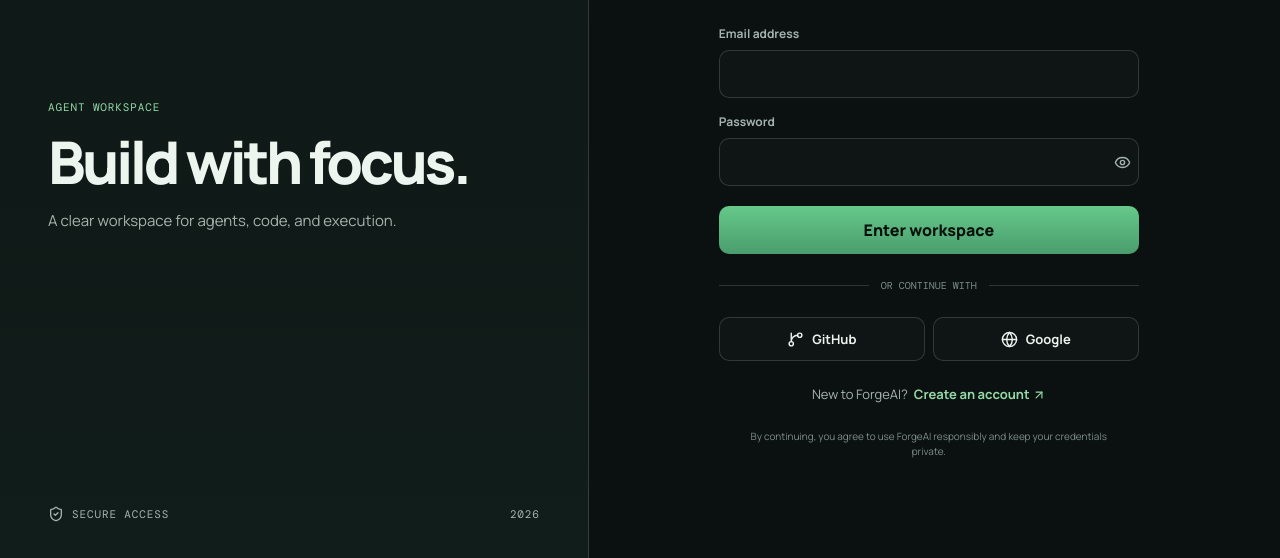
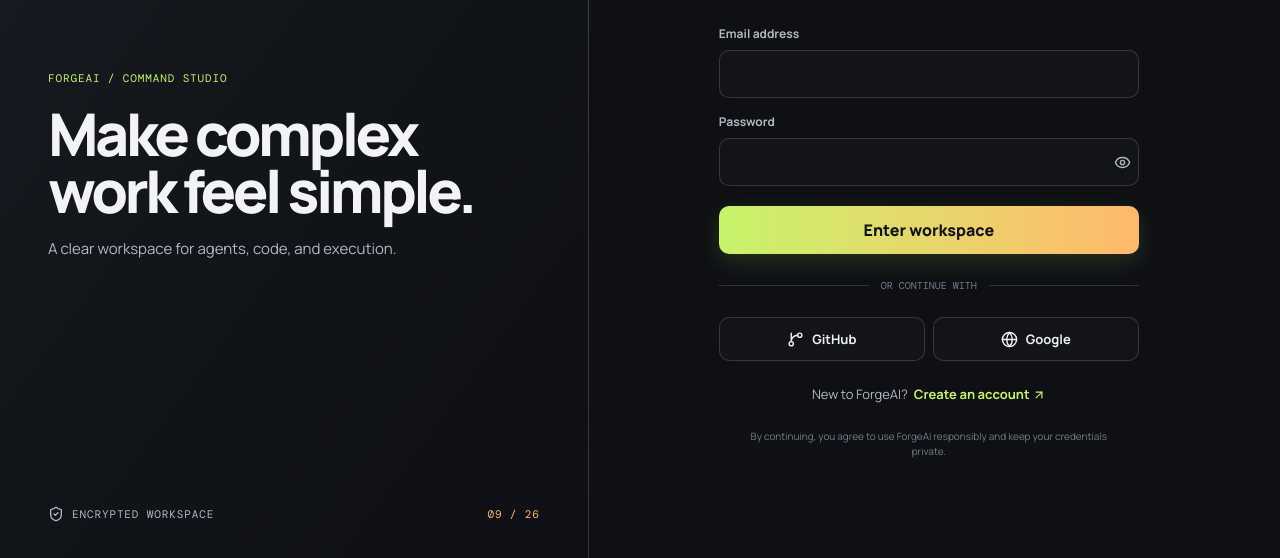
Before and after one commit to sanjayk-eng/ForgeAI, a React (Vite) app in the folder Frontend/: page /login in a window 1280 px wide. Shown: the part 242-800 px from the top of the page. Built offline with nearby package versions, Linux system fonts and the light colour scheme; no server answers.

Commit message:
feat(styles): update color scheme and improve UI elements for enhanced user experience

```diff
--- a/Frontend/src/index.css
+++ b/Frontend/src/index.css
@@ -4,13 +4,14 @@
 @theme {
   --font-sans: 'Manrope', sans-serif;
   --font-mono: 'DM Mono', monospace;
-  --color-forge-bg: #0b1110;
-  --color-forge-panel: #101918;
-  --color-forge-card: #131d1b;
-  --color-forge-soft: #a5b3ae;
-  --color-forge-muted: #7d8d88;
-  --color-forge-accent: #93d8a8;
-  --color-forge-accent-strong: #66c98a;
+  --color-forge-bg: #0e1014;
+  --color-forge-panel: #15181d;
+  --color-forge-card: #191d23;
+  --color-forge-soft: #b1b8c2;
+  --color-forge-muted: #737c88;
+  --color-forge-accent: #c6f36a;
+  --color-forge-accent-strong: #a9dc4f;
+  --color-forge-signal: #ffb86b;
 }
 
 @layer base {
@@ -20,8 +21,13 @@
     min-width: 320px;
     min-height: 100vh;
     margin: 0;
-    color: #edf2ee;
-    background: radial-gradient(circle at top, rgba(120, 171, 142, 0.12), transparent 30%), #0b1110;
+    color: #f1f3f5;
+    background:
+      linear-gradient(rgba(255, 255, 255, 0.025) 1px, transparent 1px),
+      linear-gradient(90deg, rgba(255, 255, 255, 0.025) 1px, transparent 1px),
+      radial-gradient(circle at 50% -20%, rgba(198, 243, 106, 0.12), transparent 34%),
+      #0e1014;
+    background-size: 48px 48px, 48px 48px, auto, auto;
     font-family: var(--font-sans);
     font-synthesis: none;
     text-rendering: optimizeLegibility;
--- a/Frontend/src/modules/auth/AuthForm.tsx
+++ b/Frontend/src/modules/auth/AuthForm.tsx
@@ -30,7 +30,7 @@
         </p>
       )}
       <button
-        className="mt-1 flex h-12 items-center justify-center gap-2 rounded-[10px] border-0 bg-gradient-to-b from-forge-accent-strong to-[#4a9d6d] font-extrabold text-[#07110c] transition hover:-translate-y-px hover:opacity-95 disabled:cursor-wait disabled:opacity-70 disabled:hover:translate-y-0"
+        className="mt-1 flex h-12 items-center justify-center gap-2 rounded-[10px] border-0 bg-gradient-to-r from-forge-accent to-forge-signal font-extrabold text-[#111419] shadow-[0_8px_24px_rgba(198,243,106,0.14)] transition hover:-translate-y-px hover:shadow-[0_12px_30px_rgba(198,243,106,0.2)] disabled:cursor-wait disabled:opacity-70 disabled:hover:translate-y-0"
         type="submit"
         disabled={submitting}
       >
--- a/Frontend/src/modules/auth/AuthLayout.tsx
+++ b/Frontend/src/modules/auth/AuthLayout.tsx
@@ -4,19 +4,19 @@
 export function AuthLayout() {
   return (
     <main className="grid min-h-screen bg-forge-bg lg:grid-cols-[minmax(300px,0.92fr)_minmax(460px,1.08fr)]">
-      <aside className="relative hidden min-h-screen flex-col justify-between overflow-hidden border-r border-white/15 bg-gradient-to-b from-[#0e1715] to-[#111d1a] p-9 text-[#edf5ef] lg:flex lg:px-12" aria-label="ForgeAI workspace">
+      <aside className="relative hidden min-h-screen flex-col justify-between overflow-hidden border-r border-white/15 bg-gradient-to-br from-[#191d23] via-[#111419] to-[#0e1014] p-9 text-[#f1f3f5] lg:flex lg:px-12" aria-label="ForgeAI workspace">
         <div className="relative z-10 flex items-center justify-between font-mono text-[11px] uppercase tracking-[0.08em] text-forge-soft">
           <span className="grid size-8 place-items-center rounded-lg border border-forge-accent/50 bg-forge-accent/5 font-sans font-extrabold tracking-[-0.12em] text-forge-accent">F/</span>
           <span>ForgeAI</span>
         </div>
         <div className="relative z-10 max-w-[440px]">
-          <p className="m-0 font-mono text-[11px] uppercase tracking-[0.08em] text-forge-accent">Agent workspace</p>
-          <h1 className="my-[18px] text-[clamp(42px,4.6vw,64px)] font-extrabold leading-[0.97] tracking-[-0.06em]">Build with focus.</h1>
+          <p className="m-0 font-mono text-[11px] uppercase tracking-[0.08em] text-forge-accent">ForgeAI / command studio</p>
+          <h1 className="my-[18px] max-w-[500px] text-[clamp(42px,4.6vw,64px)] font-extrabold leading-[0.97] tracking-[-0.06em]">Make complex work feel simple.</h1>
           <p className="m-0 max-w-[360px] text-[15px] leading-[1.6] text-forge-soft">A clear workspace for agents, code, and execution.</p>
         </div>
         <div className="relative z-10 flex items-center justify-between font-mono text-[11px] uppercase tracking-[0.08em] text-forge-soft">
-          <span className="flex items-center gap-2"><ShieldCheck size={16} /> Secure access</span>
-          <span>2026</span>
+          <span className="flex items-center gap-2"><ShieldCheck size={16} /> Encrypted workspace</span>
+          <span className="text-forge-signal">09 / 26</span>
         </div>
       </aside>
       <section className="flex min-h-screen w-full flex-col justify-center px-5 py-7 sm:px-8 lg:max-w-[680px] lg:px-[clamp(28px,7vw,120px)]">
--- a/Frontend/src/modules/workspace/WorkspacePage.tsx
+++ b/Frontend/src/modules/workspace/WorkspacePage.tsx
@@ -4,7 +4,7 @@
 import { useAuth } from "../auth/useAuth";
 
 const cardClass =
-  "min-h-[250px] rounded-[18px] border border-white/15 bg-white/[0.02] p-[22px] shadow-[0_24px_60px_rgba(0,0,0,0.28)]";
+  "min-h-[250px] rounded-[18px] border border-white/15 bg-forge-card/75 p-[22px] shadow-[0_24px_60px_rgba(0,0,0,0.28)] transition duration-300 hover:-translate-y-1 hover:border-forge-accent/35 hover:bg-forge-card";
 const iconClass =
   "mb-[22px] grid size-[38px] place-items-center rounded-[10px] border border-white/15 bg-white/[0.02] text-forge-soft";
 const eyebrowClass =
@@ -32,17 +32,17 @@
     .toUpperCase();
 
   return (
-    <main className="min-h-screen bg-forge-bg px-6 pb-12 text-[#edf2ee] lg:px-[6vw] lg:pb-[72px]">
+    <main className="min-h-screen bg-forge-bg px-6 pb-12 text-[#f1f3f5] lg:px-[6vw] lg:pb-[72px]">
       <header className="flex flex-wrap items-center justify-between gap-5 border-b border-white/15 py-[18px] lg:h-[82px] lg:py-0">
         <div className="flex items-center gap-3 font-extrabold">
-          <span className="grid size-8 place-items-center rounded-lg border border-forge-accent/50 bg-forge-accent/5 tracking-[-0.12em] text-forge-accent">
+          <span className="grid size-8 place-items-center rounded-lg border border-forge-accent/50 bg-forge-accent/10 tracking-[-0.12em] text-forge-accent shadow-[0_0_20px_rgba(198,243,106,0.12)]">
             F/
           </span>
           <span>ForgeAI</span>
         </div>
 
-        <nav className="order-3 flex w-full items-center justify-between gap-1 rounded-full border border-white/15 bg-white/[0.02] p-1 lg:order-none lg:w-auto lg:justify-start" aria-label="Main navigation">
-          <button type="button" className="rounded-full bg-white/[0.06] px-3 py-2 text-xs font-bold text-[#edf2ee]">
+        <nav className="order-3 flex w-full items-center justify-between gap-1 rounded-full border border-white/15 bg-forge-panel/80 p-1 shadow-[0_8px_24px_rgba(0,0,0,0.18)] lg:order-none lg:w-auto lg:justify-start" aria-label="Main navigation">
+          <button type="button" className="rounded-full bg-forge-accent px-3 py-2 text-xs font-bold text-[#111419] shadow-[0_0_16px_rgba(198,243,106,0.16)]">
             Overview
           </button>
           <button type="button" className="rounded-full px-3 py-2 text-xs font-bold text-forge-soft">
@@ -54,7 +54,7 @@
         </nav>
 
         <div className="flex items-center gap-3 text-xs text-forge-soft">
-          <div className="grid size-9 place-items-center rounded-full border border-forge-accent/45 bg-forge-accent/10 font-mono text-[11px] font-bold text-forge-accent" aria-hidden="true">
+          <div className="grid size-9 place-items-center rounded-full border border-forge-accent/45 bg-forge-accent/10 font-mono text-[11px] font-bold text-forge-accent shadow-[0_0_18px_rgba(198,243,106,0.12)]" aria-hidden="true">
             {initials}
           </div>
           <div className="flex min-w-0 flex-col items-end leading-tight">
@@ -83,7 +83,7 @@
       </section>
 
       <section className="grid gap-4 pt-5 lg:grid-cols-[1.35fr_1.1fr_1fr]">
-        <article className={`${cardClass} bg-gradient-to-b from-[#142320e6] to-[#101918e6]`}>
+        <article className={`${cardClass} bg-gradient-to-br from-[#202c25] via-[#1a2020] to-[#191d23]`}>
           <div className={`${iconClass} text-forge-accent`}>
             <Sparkles size={18} />
           </div>
```
